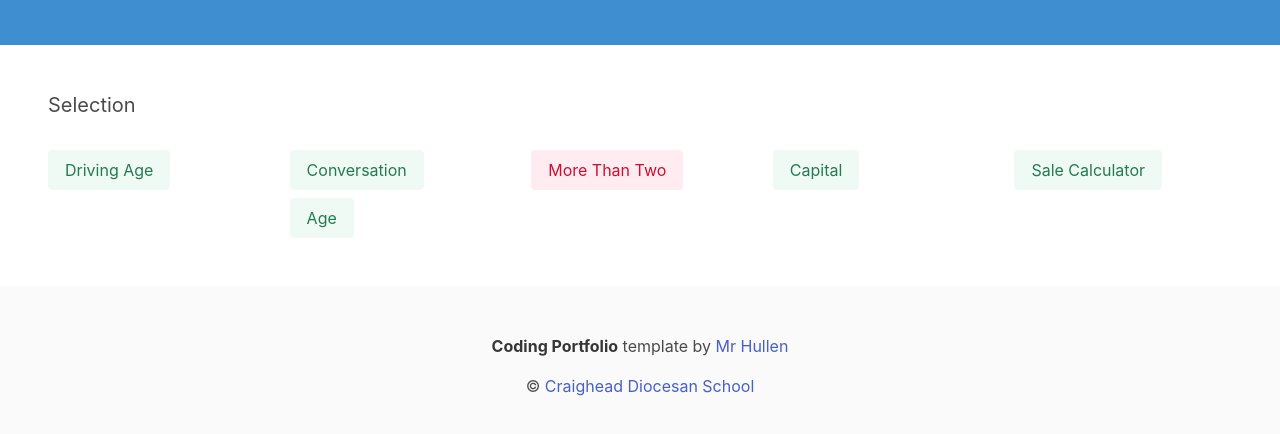
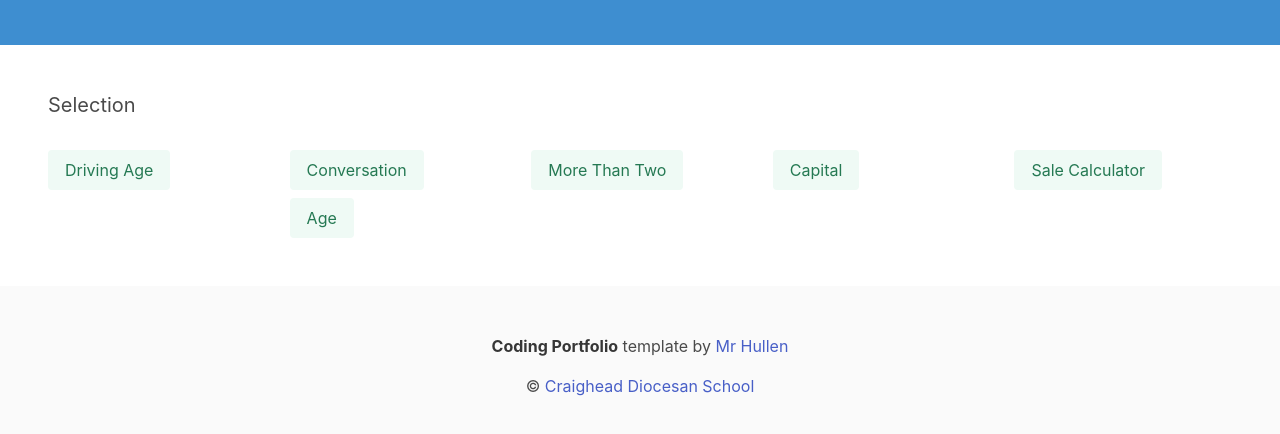
Before and after one commit to craighead-diocesan-school/04-selection-sophiep07, a plain HTML site: page index.html in a window 1280 px wide. Shown: the part 116-550 px from the top of the page. Drawn offline with nearby package versions, Linux system fonts and the light colour scheme.

Commit message:
Update index.html

```diff
--- a/index.html
+++ b/index.html
@@ -36,7 +36,7 @@
         </div>
 
         <div class="column">
-          <button class="button is-light is-danger" onclick="moreThanTwo()">More Than Two</button>
+          <button class="button is-light is-success" onclick="moreThanTwo()">More Than Two</button>
         </div>
 
         <div class="column">
```
